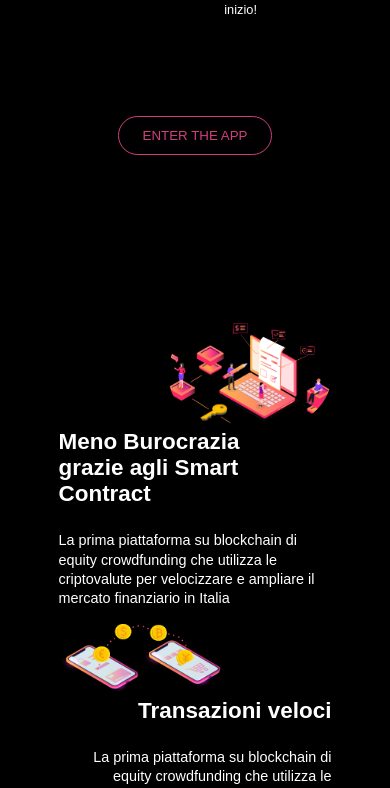
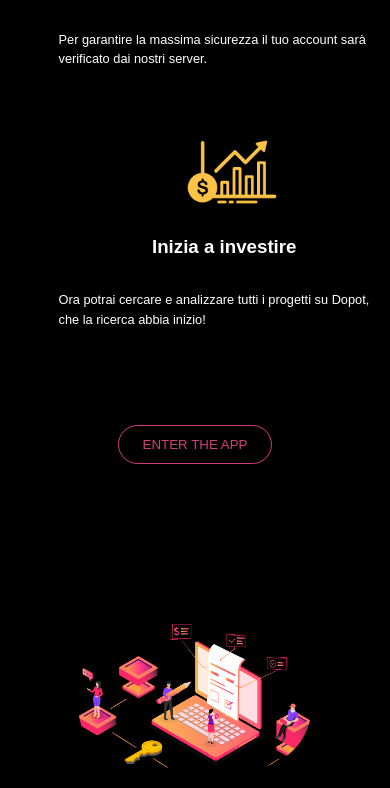
Before and after one commit to OLEARI-FILIPPO/StaticDopot, a React (Create React App) app in the folder Dopot.fi - REACT/dopot.fi/: page /home in a window 390 px wide. Shown: the part 2163-2951 px from the top of the page. Built offline with nearby package versions, Linux system fonts and the light colour scheme.

Commit message:
responsive sections

```diff
--- a/Dopot.fi - REACT/dopot.fi/src/Styles/Home.css
+++ b/Dopot.fi - REACT/dopot.fi/src/Styles/Home.css
@@ -105,8 +105,9 @@ section{
     display: grid;
     grid-template-columns: repeat(2, 1fr);
     /* grid-template-rows: repeat(2, 1fr); */
-    grid-column-gap: 0px;
+    column-gap: 0px;
     grid-row-gap: 0.5rem;
+    place-items: center;
 }
 
 .f-image{
@@ -120,32 +121,46 @@ section{
 .f-title        { grid-area: 1 / 2 / 2 / 3; text-align: left; align-self: center;}
 .f-description  { grid-area: 2 / 2 / 3 / 3; text-align: left; font-size: 0.8rem;}
 
+
+@media (max-width: 760px){
+    .function{
+        grid-template-columns: 1fr;
+        /* grid-template-rows: repeat(3, 1fr); */
+        grid-row-gap: 1.5rem;
+    }
+
+    .f-image        { grid-area: 1 / 1 / 2 / 2; }
+    .f-title        { grid-area: 2 / 1 / 3 / 2; }
+    .f-description  { grid-area: 3 / 1 / 4 / 2; }
+}
+
 section{
     min-height: 85vh;
 }
 
 
 .services{
-    margin: 10rem 0;
+    margin-bottom: 7rem;
 }
 .service {
     display: grid;
     /*grid-template-columns: repeat(2, 1fr);
     grid-template-rows: repeat(2, 1fr);
-    grid-column-gap: 3rem;
+    column-gap: 3rem;
     grid-row-gap: 0rem;*/
     margin: 0.5rem var(--distance) 1rem var(--distance);
     font-size: 1.2rem;
+
 }
 .service.inverse{
     text-align: right;
 }
 
-.inverse .s-title   { grid-area: 1 / 2 / 2 / 3; justify-self: right; }
-.inverse .s-subtitle{ grid-area: 2 / 2 / 3 / 3; justify-self: right;}
+.inverse .s-title   { grid-area: 1 / 2 / 2 / 3; }
+.inverse .s-subtitle{ grid-area: 2 / 2 / 3 / 3; }
 .inverse .s-image   { grid-area: 1 / 1 / 3 / 2; justify-self: left;}
 
-.s-title    { grid-area: 1 / 1 / 2 / 2; max-width: calc(9vw + 10rem);  align-self: end;}
+.s-title    { grid-area: 1 / 1 / 2 / 2; max-width: calc(9vw + 10rem); align-self: end;}
 .s-subtitle { grid-area: 2 / 1 / 3 / 2; font-size: 0.9rem; max-width: calc(15vw + 15rem); margin-top: 1rem;}
 .s-image    { grid-area: 1 / 2 / 3 / 3; max-width: 60%; justify-self: right;}
 
@@ -158,18 +173,24 @@ section{
     .service {
         grid-template-columns: 1fr;
         /* grid-template-rows: repeat(3, 1fr);
-        grid-column-gap: 0px;
-        grid-row-gap: 0px; */
+        column-gap: 0px;*/
+        grid-row-gap: 1rem;
+        place-content: center;
+        place-items: center;
+        margin: 10rem 0;
     }
 
-    .s-image    { grid-area: 1 / 1 / 2 / 2; }
-    .s-title    { grid-area: 2 / 1 / 3 / 2; }
+    .s-image    { grid-area: 1 / 1 / 2 / 2; justify-self: unset;}
+    .s-title    { grid-area: 2 / 1 / 3 / 2; max-width: calc(20vw + 10rem);}
     .s-subtitle { grid-area: 3 / 1 / 4 / 2; }
 
-    .inverse .s-image    { grid-area: 1 / 1 / 2 / 2; }
+    .inverse .s-image    { grid-area: 1 / 1 / 2 / 2; justify-self: unset;}
     .inverse .s-title    { grid-area: 2 / 1 / 3 / 2; }
     .inverse .s-subtitle { grid-area: 3 / 1 / 4 / 2; }
 
+    .service.inverse{
+        text-align: unset;
+    }
 }
 
 /*      PHASES      */
@@ -198,7 +219,7 @@ section{
 {
     position: absolute;
     display: grid;
-    grid-column-gap: 3rem;
+    column-gap: 3rem;
     grid-row-gap: 0;
     max-width: calc(20vw + 10rem);
     box-shadow: rgba(0, 0, 0, 0.35) 0px 5px 15px;
@@ -330,7 +351,7 @@ section{
 .vantaggio
 {
     display: grid;
-    grid-column-gap: 3rem;
+    column-gap: 3rem;
     grid-row-gap: 0;
     box-shadow: rgba(0, 0, 0, 0.35) 0px 5px 15px;
     border-radius: 20px;
@@ -342,13 +363,27 @@ section{
 .vantaggio .v-image{align-self: center;}
 .vantaggio .v-title{font-size: calc(0.5rem + 0.6vw);}
 .vantaggio .v-description{
-    font-size: calc(0.4rem + 0.5vw);
+    font-size: calc(0.5rem + 0.5vw);
 }
 
 .v-image        { grid-area: 1 / 1 / 3 / 2; }
 .v-title        { grid-area: 1 / 2 / 2 / 3; align-self: center;}
 .v-description  { grid-area: 2 / 2 / 3 / 3; }
 
+@media (max-width: 760px){
+
+    .vantaggio{
+        grid-template-columns: 1fr;
+        padding: unset;
+        row-gap: 1rem;
+        column-gap: unset;
+        margin: 3rem 0;
+    }
+
+    .v-image        { grid-area: 1 / 1 / 2 / 2; }
+    .v-title        { grid-area: 2 / 1 / 3 / 2; }
+    .v-description  { grid-area: 3 / 1 / 4 / 2; }
+}
 
 
 /*MOBILE*/
```
